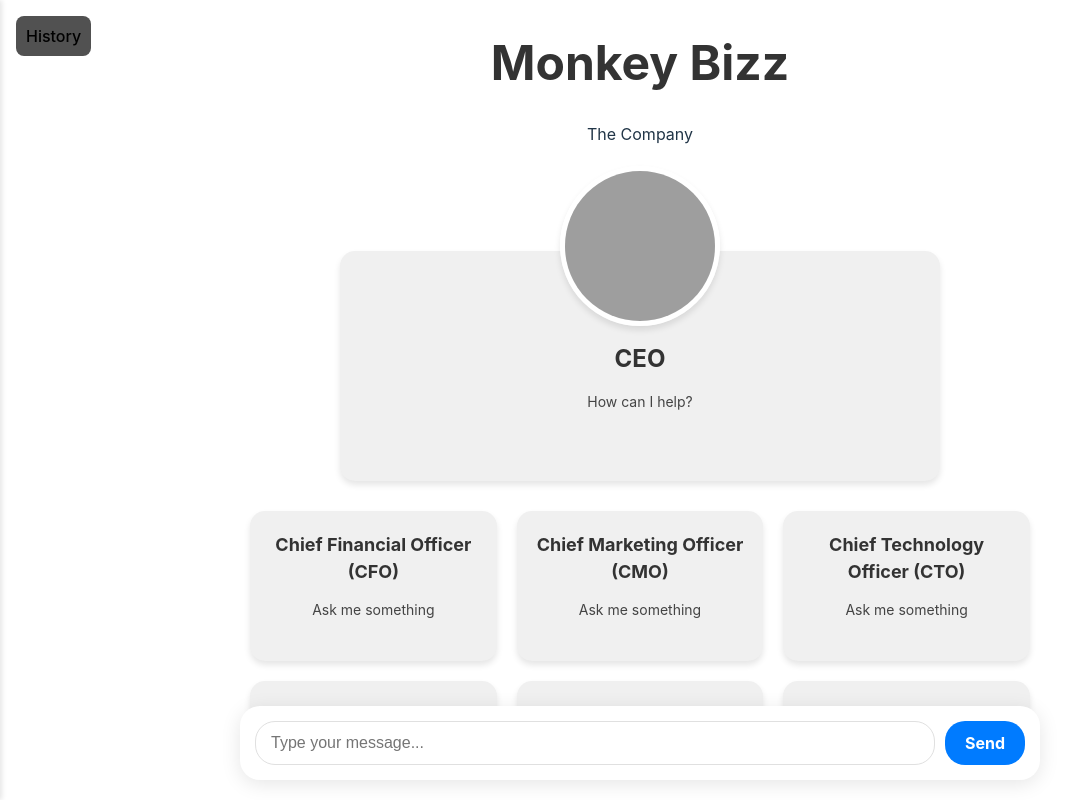
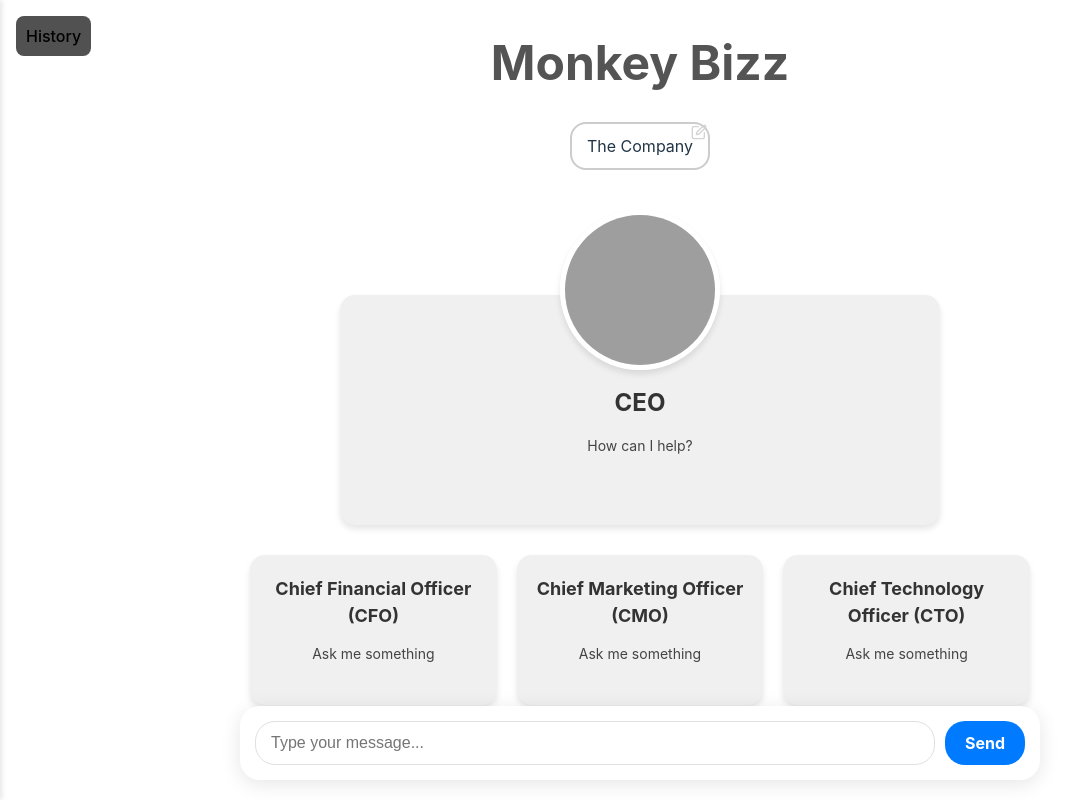
Before and after one commit to MacketSWE/monkey-bizz, a React (Vite) app: page / in a window 1280 px wide. Shown: the whole page, without its empty margins (0-1079 px from the left). Built offline with nearby package versions, Linux system fonts and the light colour scheme; grey boxes are pictures that could not be loaded.

Commit message:
Add business info

```diff
--- a/src/components/MainPage/MainPage.module.css
+++ b/src/components/MainPage/MainPage.module.css
@@ -56,7 +56,7 @@
 
 .header {
   font-size: 3rem;
-  color: #333;
+  color: #545454;
   text-align: center;
 }
 
@@ -89,6 +89,31 @@
   font-size: 16px;
 }
 
-.businessInfoButton:hover {
-  background-color: #45a049;
+.businessInfoContainer {
+  display: flex;
+  align-items: center;
+  margin-bottom: 20px;
+  position: relative;
+  user-select: none;
 }
+
+.businessInfo {
+  font-size: 1rem;
+  padding: 10px 15px;
+  border: 2px solid #ccc;
+  border-radius: 16px;
+  transition: all 0.3s ease;
+  cursor: pointer;
+}
+
+.businessInfo:hover {
+  background-color: #f0f0f0;
+  border-color: #999;
+}
+
+.editButton {
+  position: absolute;
+  top: 0px;
+  right: 3px;
+  pointer-events: none;
+}
--- a/src/components/MainPage/MainPage.tsx
+++ b/src/components/MainPage/MainPage.tsx
@@ -36,6 +36,11 @@ const MainPage: React.FC = () => {
     }
   };
 
+  const handleEditBusinessInfo = () => {
+    // TODO: Implement edit functionality
+    console.log("Edit business info clicked");
+  };
+
   return (
     <div
       className={`${styles.appContainer} ${
@@ -52,7 +57,31 @@ const MainPage: React.FC = () => {
 
         <div className={styles.contentWrapper}>
           <h1 className={styles.header}>Monkey Bizz</h1>
-          <div className={styles.businessInfo}>{businessInfo.name}</div>
+          <div
+            className={styles.businessInfoContainer}
+            onClick={handleEditBusinessInfo}
+            role="button"
+            tabIndex={0}
+            aria-label="Edit business info"
+          >
+            <div className={styles.businessInfo}>{businessInfo.name}</div>
+            <div className={styles.editButton}>
+              <svg
+                xmlns="http://www.w3.org/2000/svg"
+                viewBox="0 0 24 24"
+                fill="none"
+                stroke="lightgray"
+                strokeWidth="2"
+                strokeLinecap="round"
+                strokeLinejoin="round"
+                width="16"
+                height="16"
+              >
+                <path d="M11 4H4a2 2 0 0 0-2 2v14a2 2 0 0 0 2 2h14a2 2 0 0 0 2-2v-7" />
+                <path d="M18.5 2.5a2.121 2.121 0 0 1 3 3L12 15l-4 1 1-4 9.5-9.5z" />
+              </svg>
+            </div>
+          </div>
           <CEOCard />
           <div className={styles.roleCardsContainer}>
             {roles.map((role) => (
```
